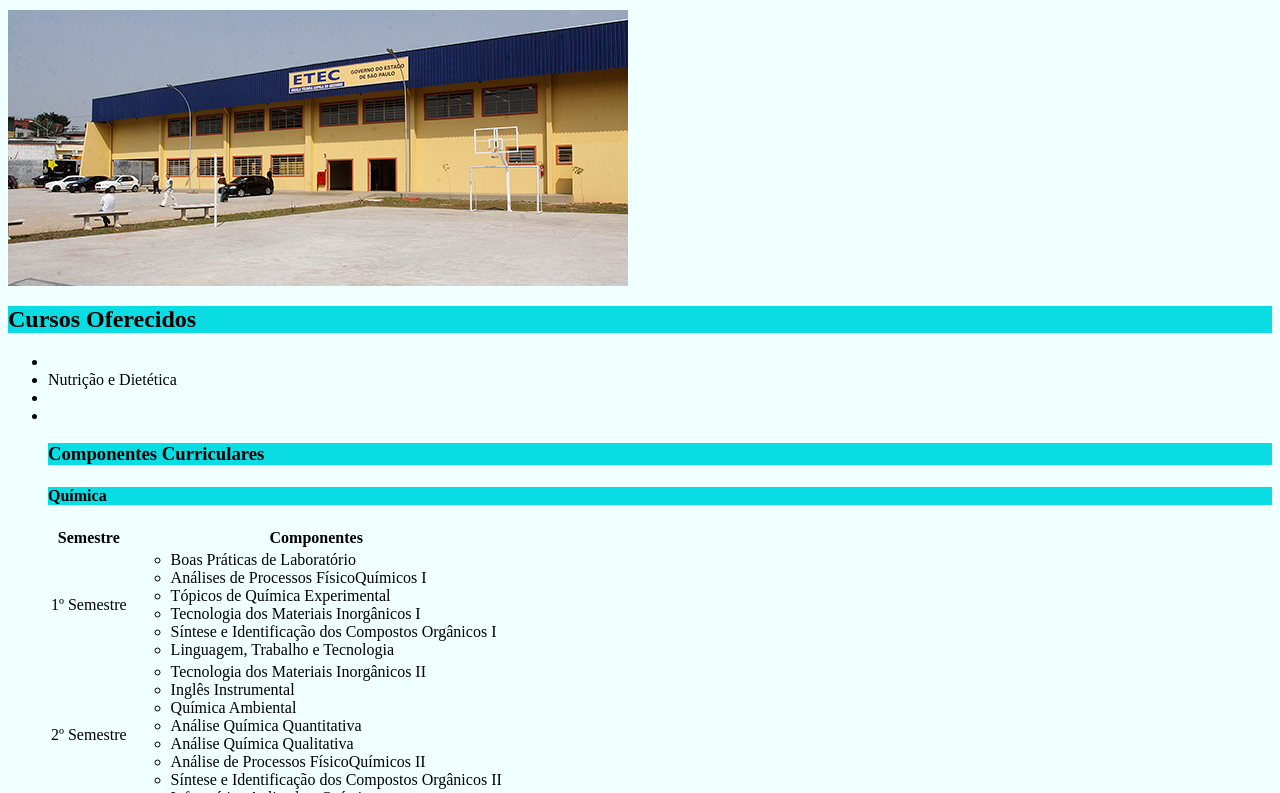
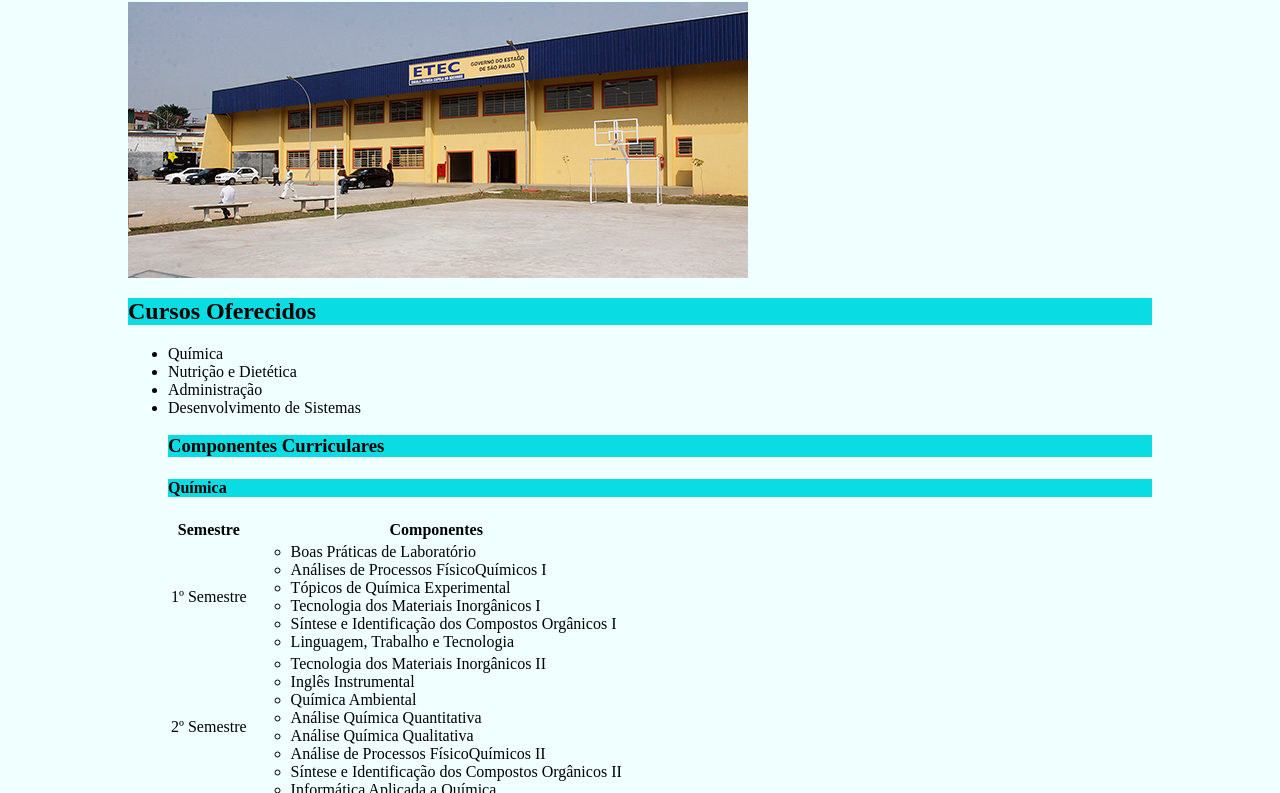
Before and after one commit to ValdirFilho/Site-da-ETEC, a plain HTML site: page etecia.html in a window 1280 px wide. Shown: the part 244-1037 px from the top of the page. Drawn offline with Linux system fonts and the light colour scheme; files whose address does not match are found by name.

Commit message:
atualização

```diff
--- a/style/style.css
+++ b/style/style.css
@@ -23,7 +23,7 @@ text-align: center;
 
 a {
 text-decoration: none;
-color: azure;
+color: black;
 
 }
 
@@ -36,4 +36,6 @@ cursor: pointer;
 
 body {
 background-color: azure;
+width: 80%;
+margin: auto;
 }
```
